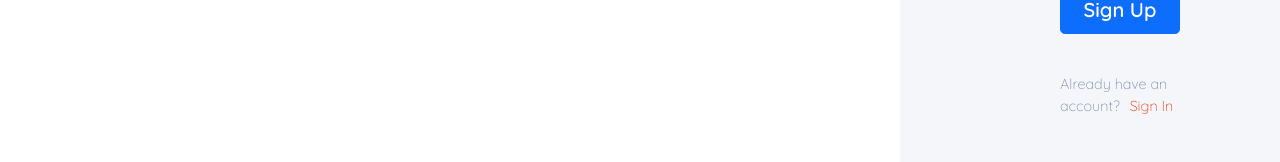
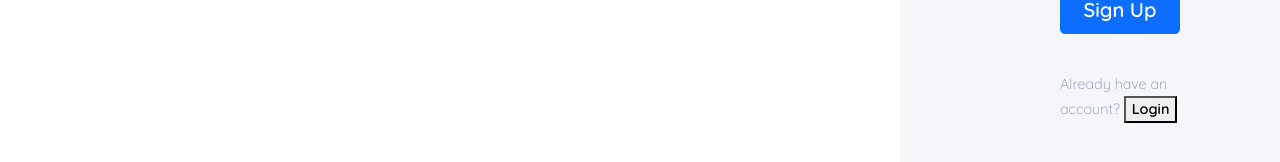
Before and after one commit to VirginiaCreativa/OwnLeather, a React app in the folder client/: page / in a window 1280 px wide. Both pictures are taken after a click on the button "go back". Shown: the part 684-846 px from the top of the page. Built offline with nearby package versions, Linux system fonts and the light colour scheme.

Commit message:
Process SignUp and Login Redux part 5

```diff
--- a/client/src/components/Home/SignUp/SignUp.jsx
+++ b/client/src/components/Home/SignUp/SignUp.jsx
@@ -72,7 +72,10 @@ const SignUp = () => {
           </button>
         </div>
         <p>
-          Already have an account? <Link to="/login">Sign In</Link>
+          Already have an account?{' '}
+          <button type="button" onClick={(ev) => dispatch(UserFormSign(true))}>
+            Login
+          </button>
         </p>
       </Form>
     </>
```
Also changed, not shown: 1 other file (tests, documents, lock files or other folders).
